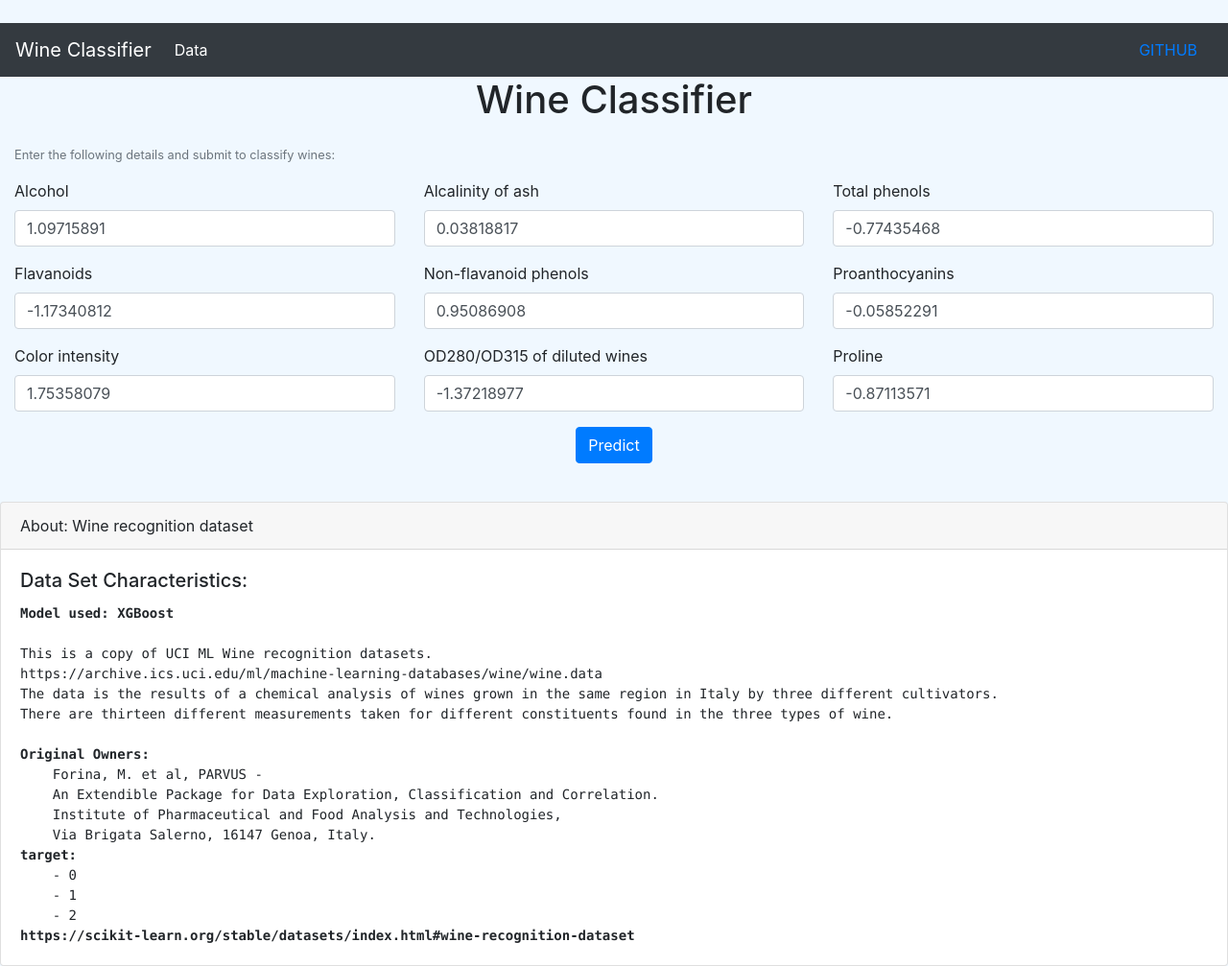
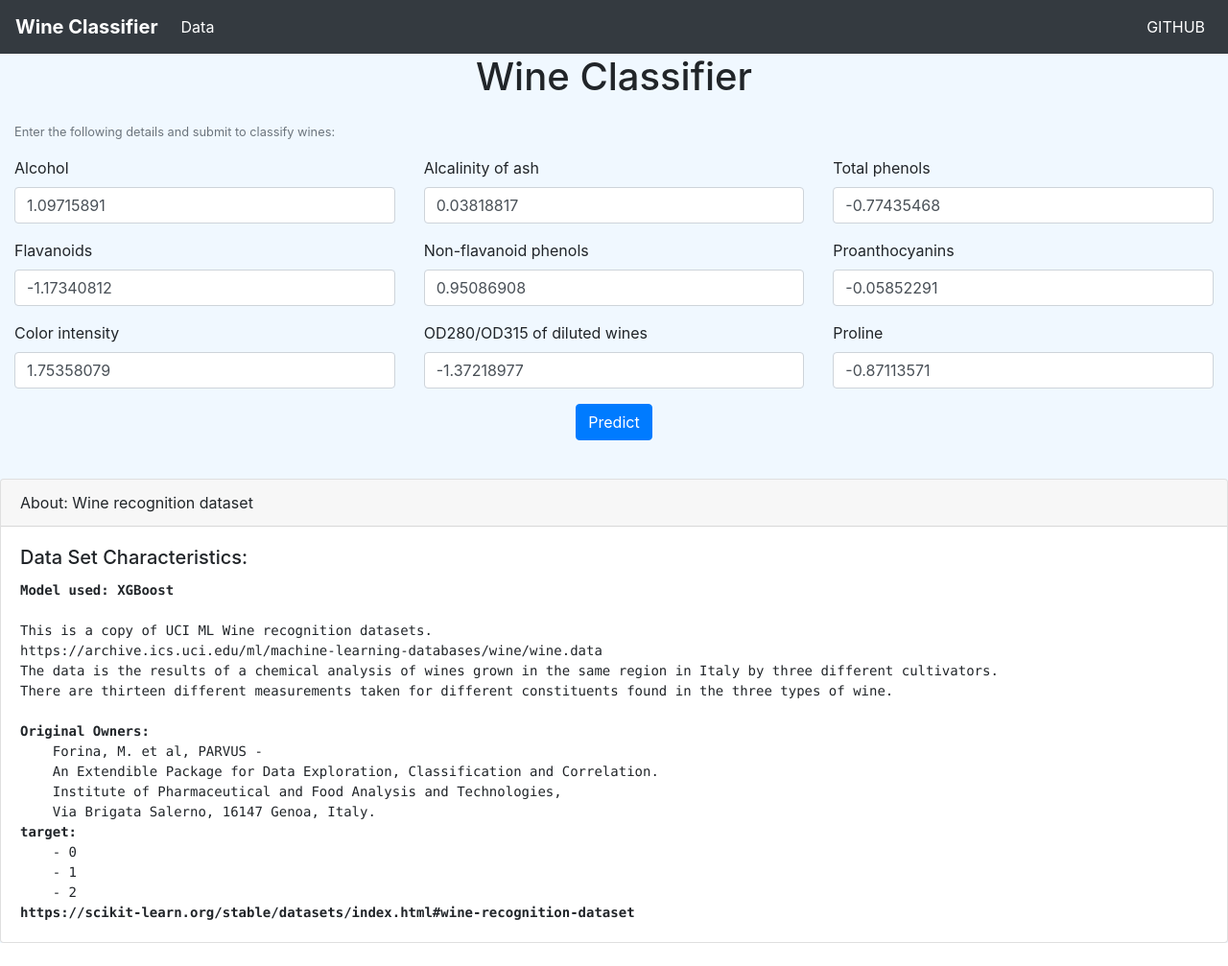
Before and after one commit to bandham-manikanta/classify_wines_ml, a Flask app: page / in a window 1280 px wide. Shown: the whole page at 96% size. After the commit the page ends 983 px from the top, so only its background shows below. Run offline with Flask 2, Linux system fonts and the light colour scheme; parts of the project's set-up code (start-up, migrations or seed data) failed here and were passed over; some libraries are stand-ins or nearby versions.

Commit message:
fixed UI

```diff
--- a/wine-classifier/templates/base.html
+++ b/wine-classifier/templates/base.html
@@ -17,10 +17,8 @@
 
 <body>
 
-    <body class="body">
-        {% block content %}
-        {% endblock %}
-    </body>
+    {% block content %}
+    {% endblock %}
 
     <script src="https://cdn.jsdelivr.net/npm/popper.js@1.16.0/dist/umd/popper.min.js"
         integrity="sha384-Q6E9RHvbIyZFJoft+2mJbHaEWldlvI9IOYy5n3zV9zzTtmI3UksdQRVvoxMfooAo"
--- a/wine-classifier/templates/index.html
+++ b/wine-classifier/templates/index.html
@@ -1,24 +1,25 @@
 {% extends "base.html" %}
 
 {% block content %}
-<br />
 
-<div class="pos-f-t">
 <nav class="navbar navbar-expand-lg navbar-dark bg-dark">
-        <a class="navbar-brand" href="/">Wine Classifier</a>
+    <a class="navbar-brand font-weight-bold" href="/">Wine Classifier</a>
     <button class="navbar-toggler" type="button" data-toggle="collapse" data-target="#navbarSupportedContent"
         aria-controls="navbarSupportedContent" aria-expanded="false" aria-label="Toggle navigation">
         <span class="navbar-toggler-icon"></span>
     </button>
 
-        <div class="collapse navbar-collapse" id="navbarSupportedContent">
+    <div class="collapse navbar-collapse text-center" id="navbarSupportedContent">
         <ul class="navbar-nav mr-auto">
             <li class="nav-item active">
                 <a class="nav-link" href="/data">Data</a>
             </li>
         </ul>
-            <a class="nav-link my-2 my-lg-0"
-                href="https://github.com/bandhammanikanta/classify_wines_ml">GITHUB</a>
+        <ul class="navbar-nav navbar-right">
+            <li class="nav-item active">
+                <a href="https://github.com/bandhammanikanta/classify_wines_ml" class="nav-link">GITHUB</a>
+            </li>
+        </ul>
     </div>
 </nav>
 
@@ -129,5 +130,4 @@ There are thirteen different measurements taken for different constituents found
 </pre>
     </div>
 </div>
-</div>
 {% endblock %}
```
Lines whose indentation alone changed are shown as unchanged.
